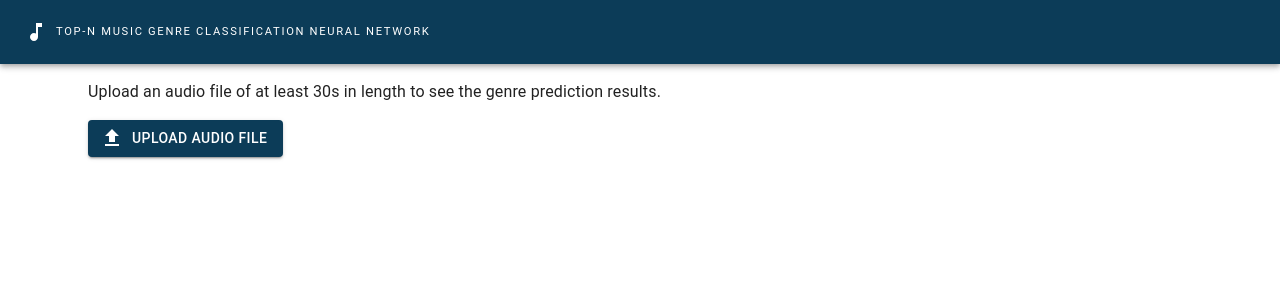
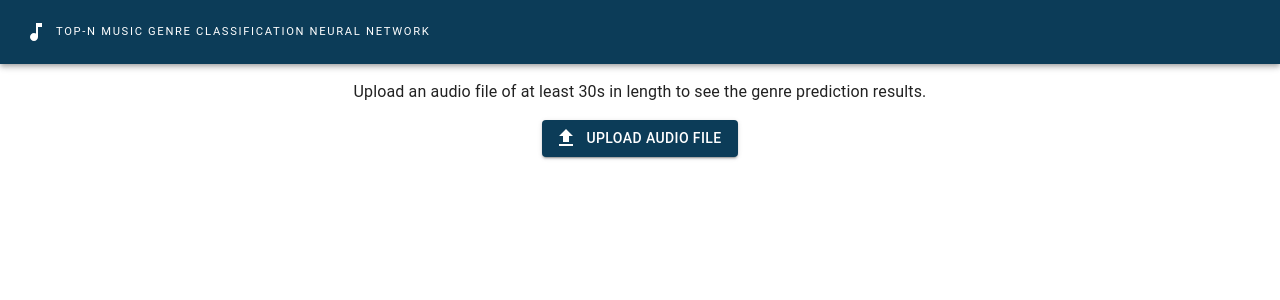
Before and after one commit to fahaddd-git/Top-N-Music-Genre-Classifier, a React (Create React App) app in the folder frontend/: page / in a window 1280 px wide. Shown: the top 300 px of the page. Built offline with nearby package versions, Linux system fonts and the light colour scheme.

Commit message:
center content

```diff
--- a/frontend/src/pages/HomePage.tsx
+++ b/frontend/src/pages/HomePage.tsx
@@ -13,7 +13,7 @@ export const HomePage = () => {
   const [results, setResults] = useState<IResults>({});
 
   return (
-    <Container>
+    <Container style={ { textAlign: 'center' } }>
       <Container sx={{ my: 2 }}>
         <Typography>
           Upload an audio file of at least 30s in length to see the genre prediction
```
